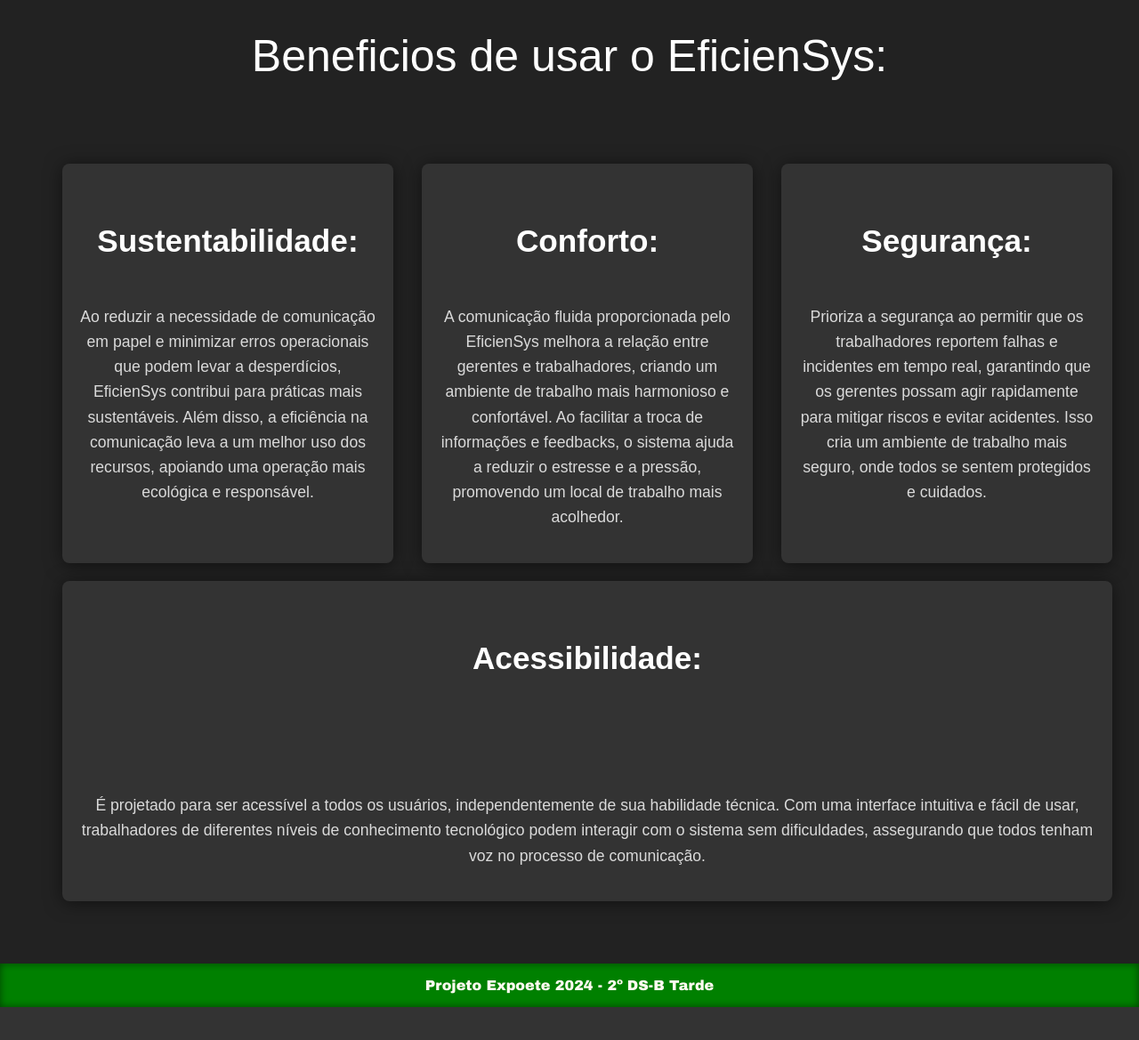
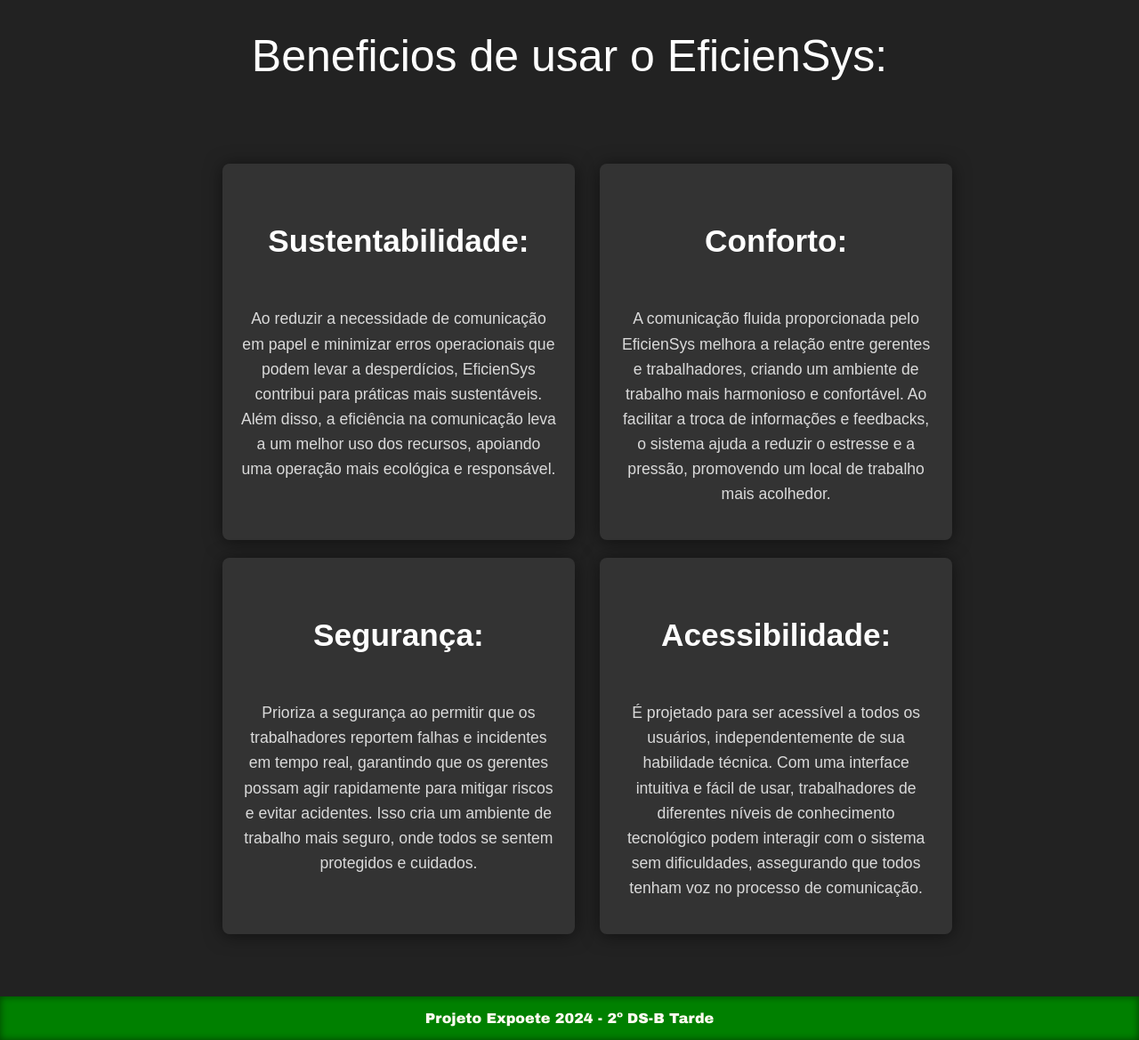
Before and after one commit to JonathanRbo/EficienSys, a PHP site: page / in a window 1280 px wide. Shown: the part 907-2076 px from the top of the page at 89% size. Before the commit the page ends 2039 px from the top, so only its background shows below. Run offline with PHP 8.4, Linux system fonts and the light colour scheme.

Commit message:
Update style.css

```diff
--- a/style.css
+++ b/style.css
@@ -96,7 +96,7 @@
 }
 
 .section-container {
-    max-width: 100%;
+    max-width: 70%;
     margin: 0 auto;
 }
 
```
